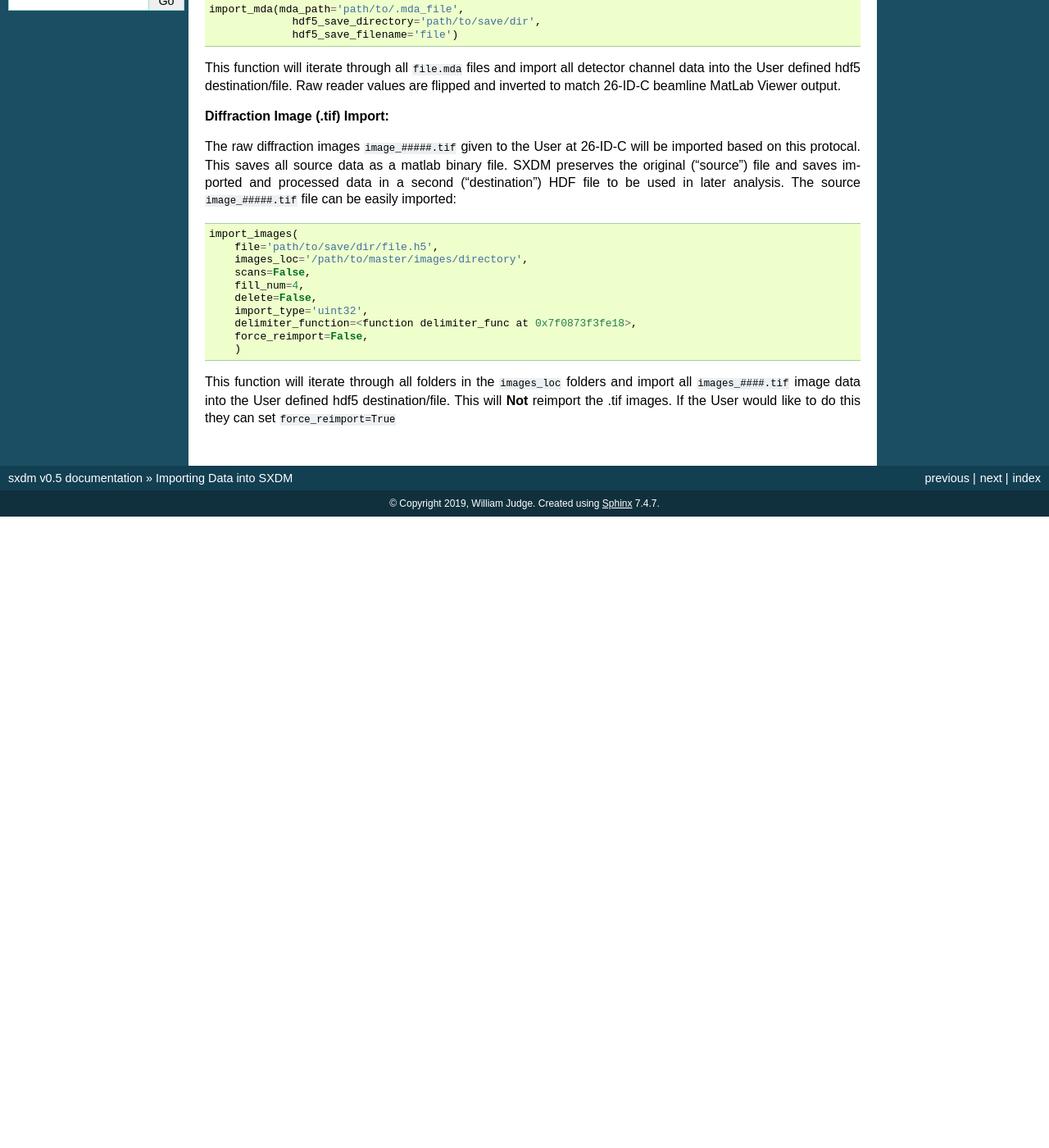
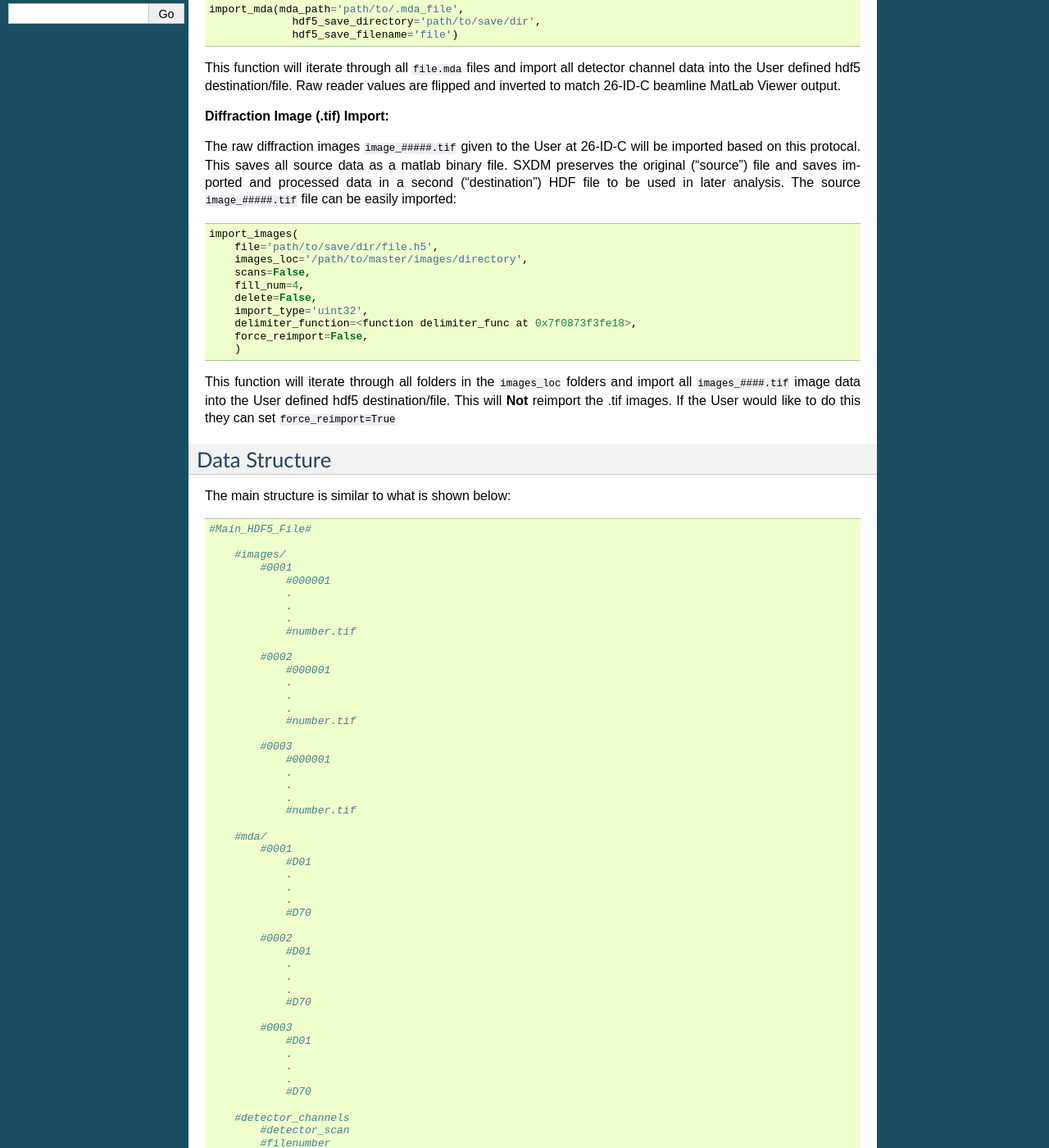
Before and after one commit to WilliamJudge94/sxdm, a Sphinx documentation site: the page built from docs/importing.rst, in a window 1280 px wide and 1400 px high, scrolled down 328 px. Shown: the whole window at 82% size. Built offline with Sphinx 7.4.7, drawn with Linux system fonts in a browser that asks for light colours; before the commit the page ends 958 px from its top, so only the background shows below that; some of the changed text lies outside the part shown.

Commit message:
Documentation Update

```diff
--- a/docs/importing.rst
+++ b/docs/importing.rst
@@ -55,3 +55,82 @@ The source ``image_#####.tif`` file can be easily imported:
 This function will iterate through all folders in the ``images_loc`` folders and import all
 ``images_####.tif`` image data into the User defined hdf5 destination/file. This will **Not**
 reimport the .tif images. If the User would like to do this they can set ``force_reimport=True``
+
+
+Data Structure
+==============
+
+The main structure is similar to what is shown below:
+
+.. code:: python
+
+    #Main_HDF5_File#
+
+        #images/
+            #0001
+                #000001
+                .
+                .
+                .
+                #number.tif
+
+            #0002
+                #000001
+                .
+                .
+                .
+                #number.tif
+
+            #0003
+                #000001
+                .
+                .
+                .
+                #number.tif
+
+        #mda/
+            #0001
+                #D01
+                .
+                .
+                .
+                #D70
+
+            #0002
+                #D01
+                .
+                .
+                .
+                #D70
+
+            #0003
+                #D01
+                .
+                .
+                .
+                #D70
+
+        #detector_channels
+            #detector_scan
+            #filenumber
+            #fluor
+            #hybrid_x
+            #hybrid_y
+            #mis
+            #roi
+            #sample_theta
+
+        #zone_plate
+            #D_um
+            #d_rN_nm
+            #detector_pixel_size
+
+        #dataset_name1
+            #dxdy
+            #scan_numbers
+            #scan_theta
+
+        #dataset_name2
+            #dxdy
+            #scan_numbers
+            #scan_theta
```
Also changed, not shown: README.rst (+12 -6 lines), docs/analysis.rst (+19 -3 lines), docs/intro.rst (+10 -4 lines), docs/visualization.rst (+6 -1 lines).
